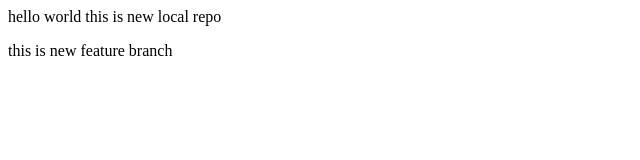
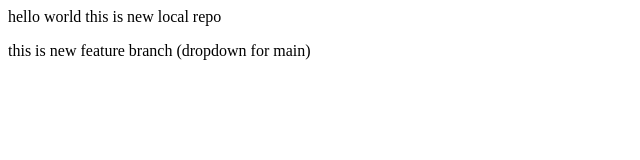
Before and after one commit to adilpatel2809/localrepo, a plain HTML site: page index.html in a window 1280 px wide. Shown: the whole page, without its empty margins (0-640 px from the left). Drawn offline with Linux system fonts and the light colour scheme.

Commit message:
add drope down for main

```diff
--- a/index.html
+++ b/index.html
@@ -1,2 +1,2 @@
 <p> hello world this is new local repo</p>
-<p>this is new feature branch</p>
+<p>this is new feature branch (dropdown for main)</p>
```
